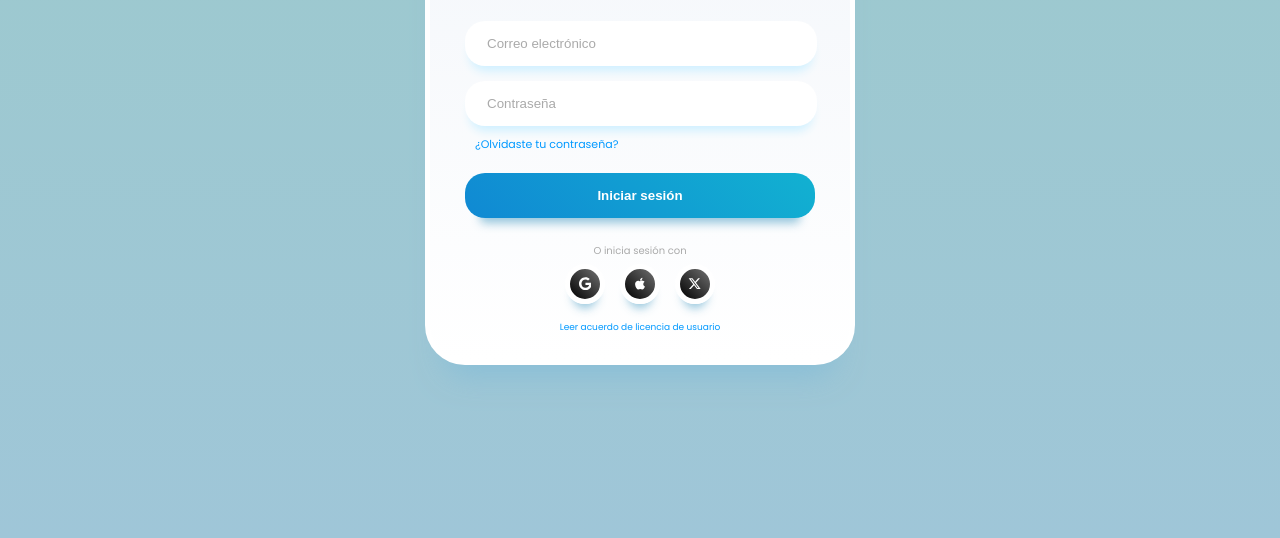
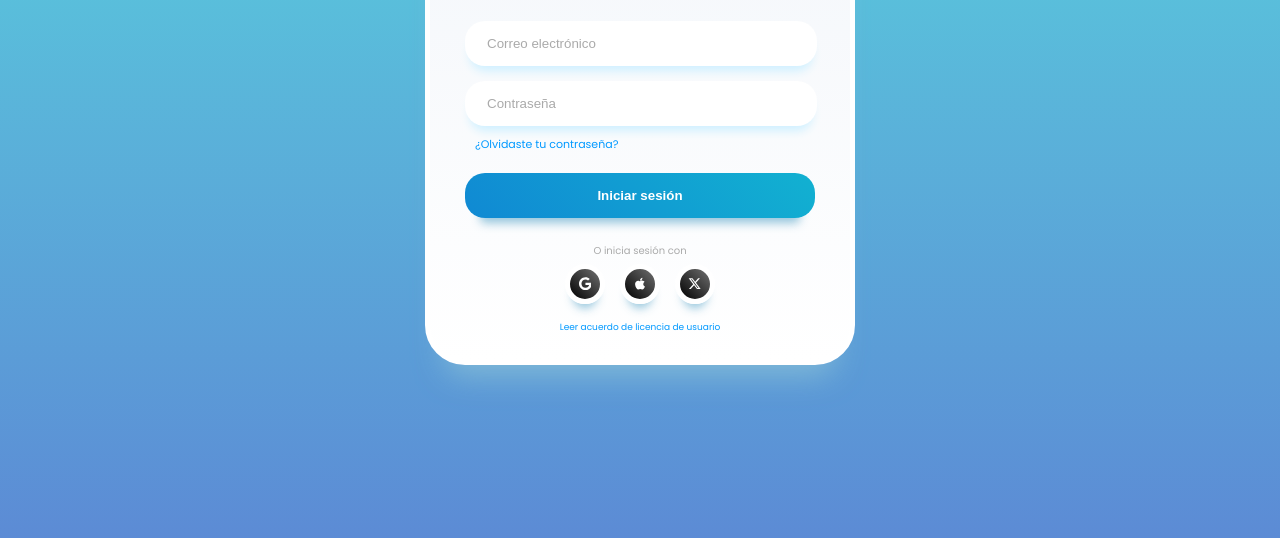
Before and after one commit to MauricioLopezLara/Borrador-de-Practica, a plain HTML site: page HTML/InicioSesion.html in a window 1280 px wide. Shown: the part 262-800 px from the top of the page. Drawn offline with Linux system fonts and the light colour scheme.

Commit message:
UpdateColor

```diff
--- a/HTML/stylesInicioSesion.css
+++ b/HTML/stylesInicioSesion.css
@@ -10,7 +10,7 @@ body {
   align-items: center;
   min-height: 100vh;
   margin: 0;
-  background: linear-gradient(to bottom, #9ccacc, #9fc6d8);
+  background: linear-gradient(to bottom, #58d7de, #5c8bd5);
   font-family: 'Poppins', sans-serif;
 }
 
```
